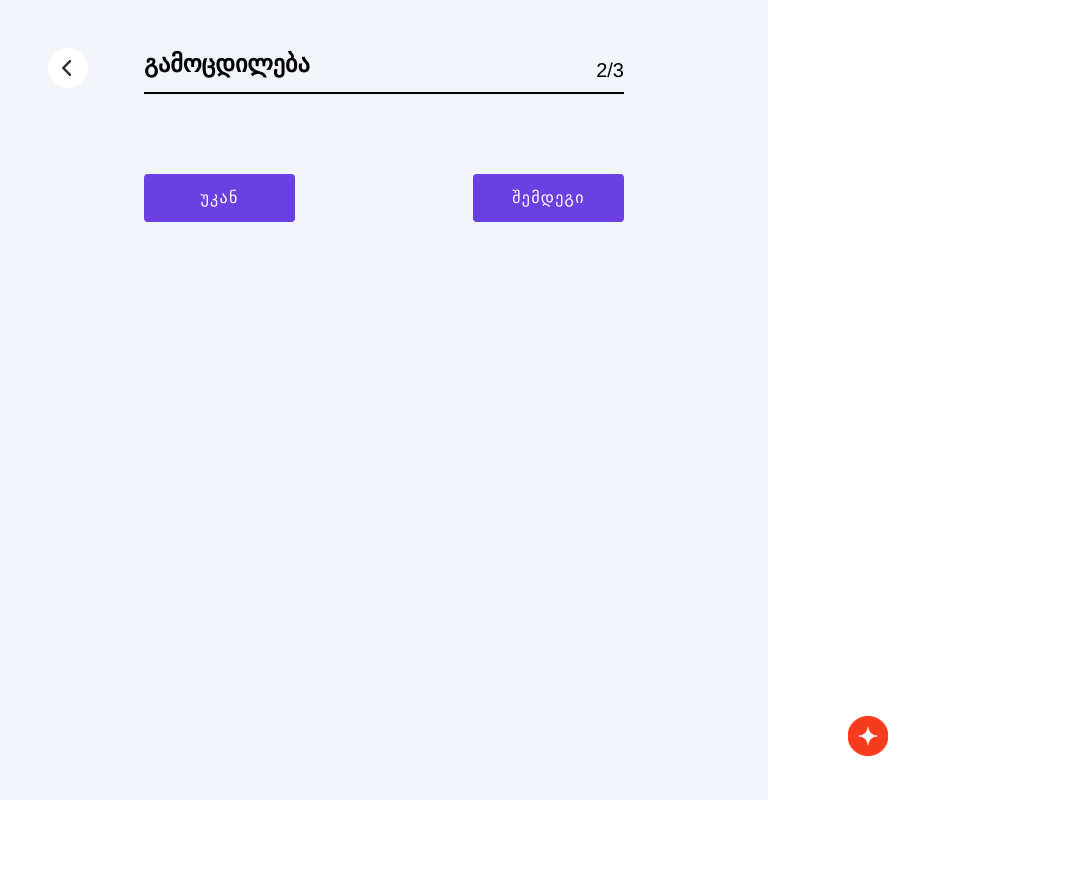
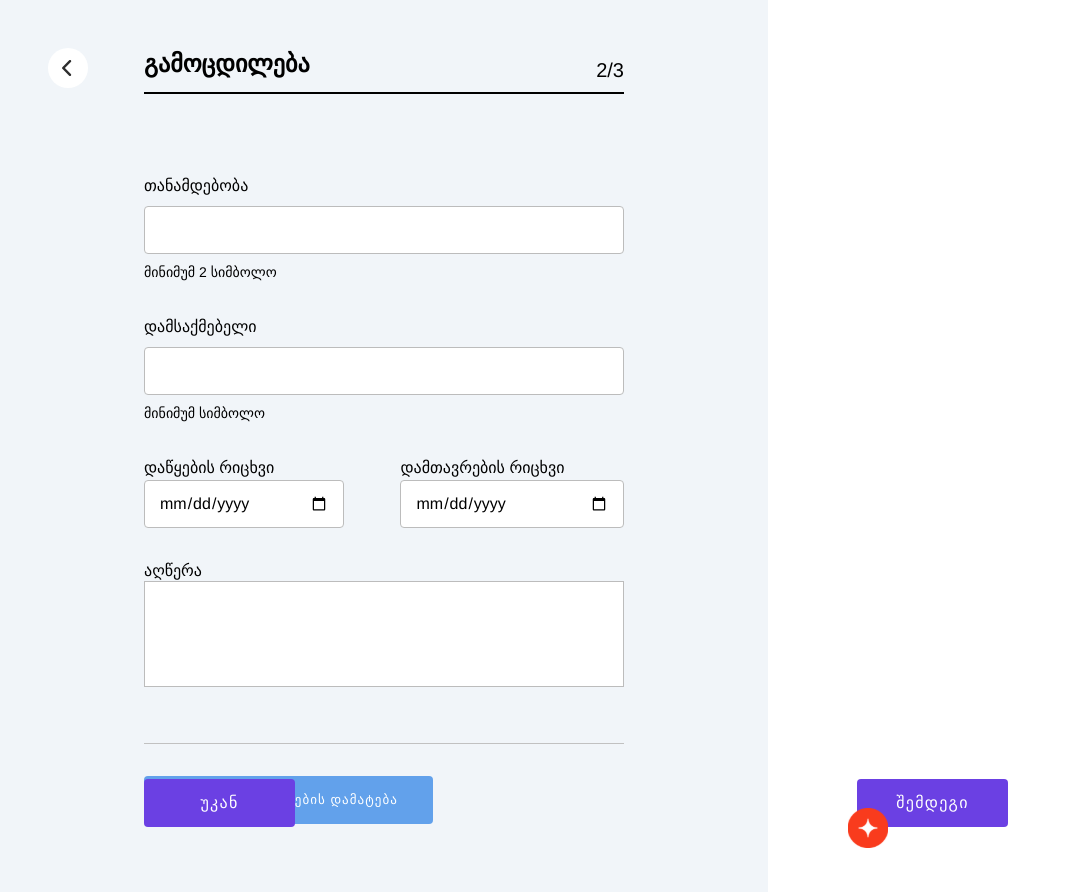
Before and after one commit to MatthewKK01/Redberry-CV-Builder, a React (Create React App) app: page /experience in a window 1280 px wide. Shown: the whole page, without its empty margins (0-1071 px from the left). Before the commit the page ends 800 px from the top, so only its background shows below. Built offline with nearby package versions, Linux system fonts and the light colour scheme.

Commit message:
filled generation form on experiences

```diff
--- a/src/Pages/Experience/Experience.css
+++ b/src/Pages/Experience/Experience.css
@@ -0,0 +1,11 @@
+.moreexperiencebutton{
+    font-style: normal;
+font-weight: 500;
+font-size: 13px;
+line-height: 20px;
+    width: 289px;
+height: 48px;
+    background: #62A1EB;
+border-radius: 4px;
+padding: 4px;
+}
--- a/src/Pages/Experience/Experience.jsx
+++ b/src/Pages/Experience/Experience.jsx
@@ -1,12 +1,13 @@
 import React, { useState, useEffect } from "react";
-import { Link, useNavigate} from "react-router-dom";
+import { Link, useNavigate } from "react-router-dom";
 import backButton from "../../assets/images/backButton.svg";
-import "../Registration/Registration.css";
+import "../Experience/Experience.css";
 import emailIcon from "../../assets/images/material-symbols_alternate-email.svg";
 import phoneIcon from "../../assets/images/phone.svg";
 import logoRedberry from "../../assets/images/logo-redberry.svg";
 
-function Experience({data,setData}) {
+function Experience({ data, setData }) {
+
   const navigate = useNavigate();
   return (
     <div className="flex min-h-screen relative">
@@ -18,17 +19,109 @@ function Experience({data,setData}) {
           <h2 className="mb-3 text-2xl font-bold">გამოცდილება</h2>
           <h4 className="text-xl font-normal">2/3</h4>
         </header>
+        <div className="flex flex-col gap-8 justify-between mb-8">
+          <form className="flex flex-col">
+            <label className=" font-medium text-base" htmlFor="name">
+              თანამდებობა
+            </label>
+            <input
+              onChange={(e) =>
+                setData((props) => {
+                  return {
+                    ...props,
+                    position: e.target.value,
+                  };
+                })
+              }
+              className="textinput w-full my-2"
+              type="text"
+              name="name"
+            />
+            <p>მინიმუმ 2 სიმბოლო</p>
+          </form>
+          <form className="flex flex-col">
+            <label className=" font-medium text-base" htmlFor="surname">
+              დამსაქმებელი
+            </label>
+            <input
+              onChange={(e) =>
+                setData((props) => {
+                  return {
+                    ...props,
+                    employer: e.target.value,
+                  };
+                })
+              }
+              className="textinput w-full my-2"
+              type="text"
+              name="surname"
+            />
+            <p>მინიმუმ სიმბოლო</p>
+          </form>
+        </div>
+        <div className="flex flex-row gap-14 justify-between mb-8 ">
+          <form>
+            <label htmlFor="startDate">დაწყების რიცხვი</label>
+            <input
+              onChange={(e) =>
+                setData((props) => {
+                  return {
+                    ...props,
+                    start_date: e.target.value,
+                  };
+                })
+              }
+              className="textinput w-full"
+              type="date"
+              name="startDate"
+            />
+          </form>
+          <form>
+            <label htmlFor="startDate">დამთავრების რიცხვი</label>
+            <input
+              onChange={(e) =>
+                setData((props) => {
+                  return {
+                    ...props,
+                    due_date: e.target.value,
+                  };
+                })
+              }
+              className="textinput w-full"
+              type="date"
+              name="startDate"
+            />
+          </form>
+        </div>
+        <div className="flex flex-col">
+          <label htmlFor="about">აღწერა</label>
+          <textarea
+            onChange={(e) =>
+              setData((props) => {
+                return {
+                  ...props,
+                  description: e.target.value,
+                };
+              })
+            }
+            className="px-4 py-1 resize-none border border-[#BCBCBC]"
+            name="about"
+            id=""
+            cols="10"
+            rows="4"
+          ></textarea>
+        </div>
+        <hr className="h-px mt-14 mb-8 border-0" />
+        <button className="moreexperiencebutton mb-5">მეტი გამოცდილების დამატება</button>
         <div className="buttons flex flex-row justify-between">
-          <button onClick={() => navigate('/personal')} >უკან</button>
-          <button onClick={() => navigate('/education')}>შემდეგი</button>
+          <button onClick={() => navigate("/personal")}>უკან</button>
+          <button onClick={() => navigate("/education")}>შემდეგი</button>
         </div>
       </section>
 
       <section className="w-2/5 p-20 relative">
         <div className="flex gap-5 mb-4">
-          <h1 className="font-bols text-4xl text-[#F93B1D]">
-            {data.name}
-          </h1>
+          <h1 className="font-bols text-4xl text-[#F93B1D]">{data.name}</h1>
           <h1 className="font-bols text-4xl text-[#F93B1D]">{data.surname}</h1>
         </div>
         <div className="flex flex-col gap-2">
@@ -37,7 +130,9 @@ function Experience({data,setData}) {
             <p className="font-normal text-lg">{data.email}</p>
           </div>
           <div className="flex gap-2 items-center">
-            {data.phone_number && <img className="w-5" src={phoneIcon} alt="" />}
+            {data.phone_number && (
+              <img className="w-5" src={phoneIcon} alt="" />
+            )}
             <p className="font-normal text-lg">{data.phone_number}</p>
           </div>
         </div>
@@ -45,7 +140,9 @@ function Experience({data,setData}) {
           {data.about_me && (
             <h2 className=" font-bold text-lg text-[#F93B1D]">ჩემს შესახებ</h2>
           )}
-          <p className="break-words w-8/12 font-normal text-base">{data.about_me}</p>
+          <p className="break-words w-8/12 font-normal text-base">
+            {data.about_me}
+          </p>
         </div>
 
         <img
@@ -55,7 +152,7 @@ function Experience({data,setData}) {
         />
       </section>
     </div>
-  )
+  );
 }
 
-export default Experience
+export default Experience;
--- a/src/index.css
+++ b/src/index.css
@@ -10,7 +10,15 @@ body {
   -moz-osx-font-smoothing: grayscale;
   min-height: 100vh;
 }
-
+hr{
+  color: #C1C1C1;
+  background-color: #C1C1C1;
+}
+.buttons{
+  position: absolute;
+  gap: 562px;
+  bottom: 65px;
+}
 
 code {
   font-family: source-code-pro, Menlo, Monaco, Consolas, 'Courier New',
```
